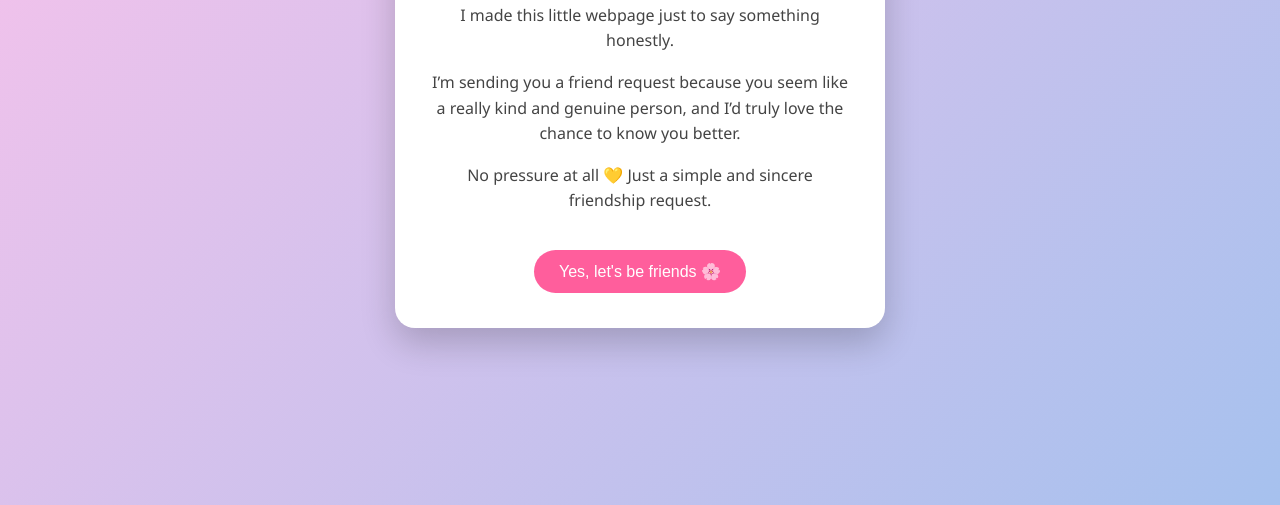
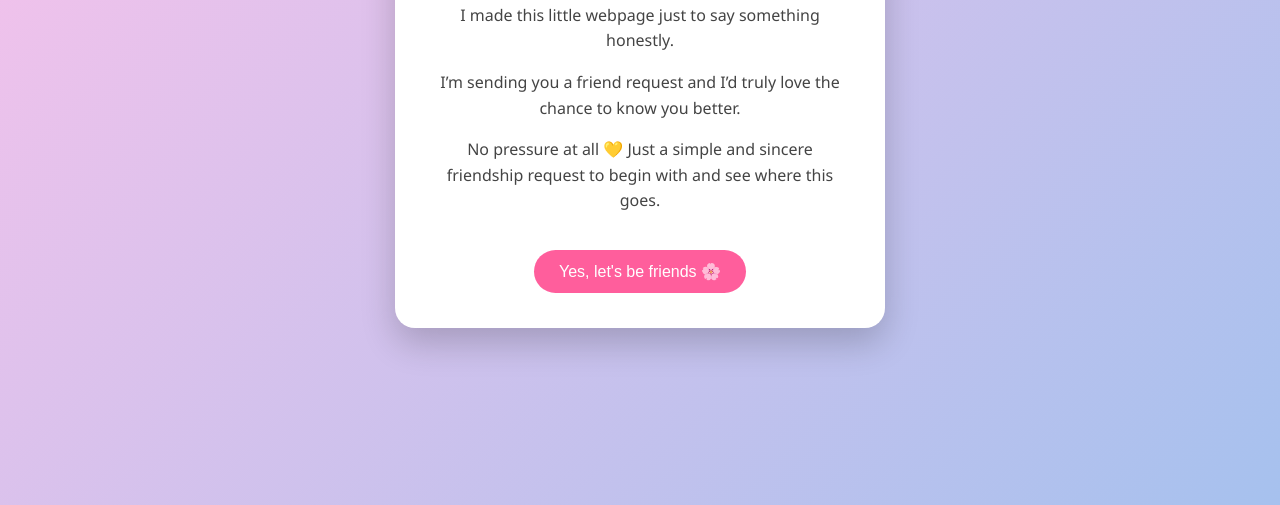
Before and after one commit to arpitdudwewal-arch/disha.github.io, a plain HTML site: page index.html in a window 1280 px wide. Shown: the part 295-800 px from the top of the page. Drawn offline with Linux system fonts and the light colour scheme.

Commit message:
Enhance friendship request message in index.html
Revised text in friendship request for clarity and warmth.

```diff
--- a/index.html
+++ b/index.html
@@ -79,14 +79,13 @@
         </p>
 
         <p>
-            I’m sending you a friend request because you seem like
-            a really kind and genuine person, and I’d truly love
+            I’m sending you a friend request and I’d truly love
             the chance to know you better.
         </p>
 
         <p>
             No pressure at all 💛
-            Just a simple and sincere friendship request.
+            Just a simple and sincere friendship request to begin with and see where this goes.
         </p>
 
         <button onclick="celebrate()">Yes, let's be friends 🌸</button>
```
